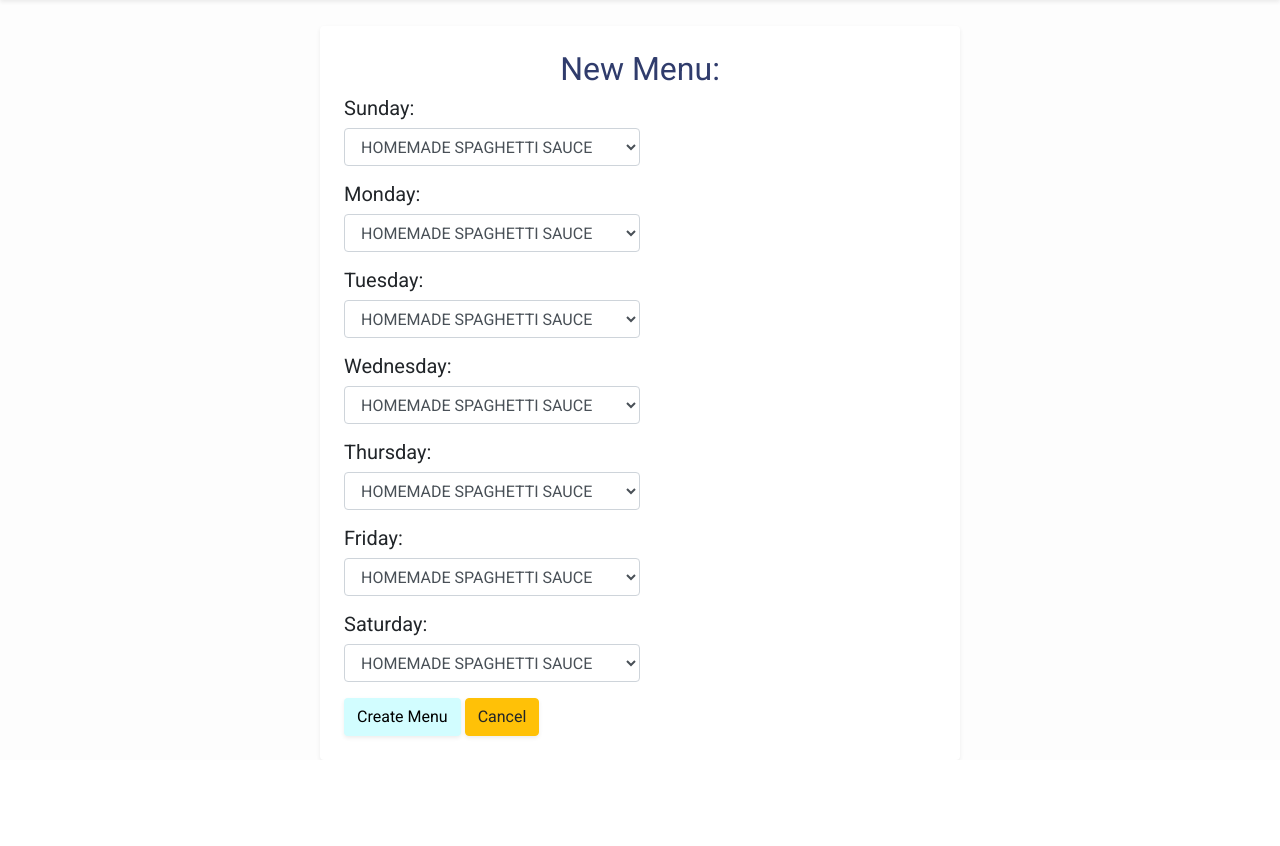
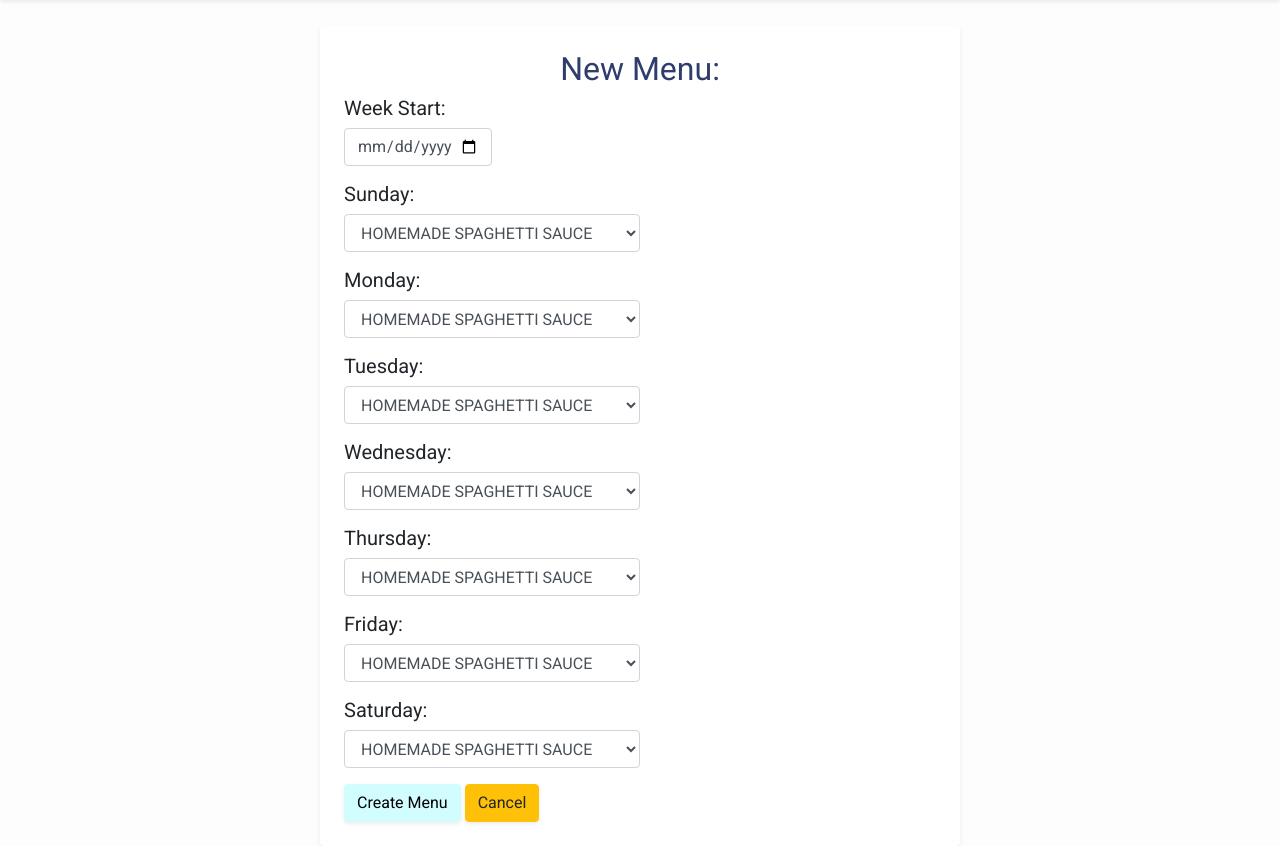
Before and after one commit to JennyWauer/foodie_favs, a Django app: template foodie_app/templates/menu.html in a window 1280 px wide. Shown: the part 70-916 px from the top of the page. Before the commit the page ends 807 px from the top, so only its background shows below. Run offline with Django 3.2, Linux system fonts and the light colour scheme; the template is opened without the code that fills it: values that come from a table or form of the project are taken from there, others are empty; data comes from the database, SQL or seed files in the repository; some libraries are stand-ins or nearby versions.

Commit message:
add date field

```diff
--- a/foodie_app/templates/edit_menu.html
+++ b/foodie_app/templates/edit_menu.html
@@ -31,6 +31,10 @@
         <h2 class="text-center">This Week's Menu:</h2>
         <form action="/home/{{user.id}}/edit_menu" method="POST">
             {% csrf_token %}
+            <div class="form-group">
+                <label for="week_start" class="h5">Week Start: </label>
+                <input type="date" name="week_start" id="week_start" value="{{menu.week_start}}" min="2020-01-01" max="2025-01-01" class="form-control w-25">
+            </div>
             <div class="form-group">
                 <label for="sunday" class="h5">Sunday: </label>
                 <select name="sunday" id="sunday" class="form-control w-50">
--- a/foodie_app/templates/menu.html
+++ b/foodie_app/templates/menu.html
@@ -31,6 +31,10 @@
         <h2 class="text-center">New Menu:</h2>
         <form action="/home/create_menu" method="POST">
             {% csrf_token %}
+            <div class="form-group">
+                <label for="week_start" class="h5">Week Start: </label>
+                <input type="date" name="week_start" id="week_start" value="{{menu.week_start}}" min="2020-01-01" max="2025-01-01" class="form-control w-25">
+            </div>
             <div class="form-group">
                 <label for="sunday" class="h5">Sunday: </label>
                 <select name="sunday" id="sunday" class="form-control w-50">
--- a/foodie_app/templates/previous_menus.html
+++ b/foodie_app/templates/previous_menus.html
@@ -31,7 +31,7 @@
         {% for menu in menus %}
             {% if menu.editor.id == user.id %}
                 <div class="menu w-75 ml-auto mr-auto m-3 d-flex flex-column p-1 pb-2 rounded shadow-sm">
-                    <h3 class="text-center p-2 home">Week of </h3>
+                    <h3 class="text-center p-2 home">Week of {{menu.week_start}}</h3>
                     <div class="day-row d-flex justify-content-around p-1">
                         <div class="day rounded shadow-sm d-flex flex-column">
                             <p class="font-weight-bold pt-2 h5 mt-2">Sunday</p>
--- a/foodie_app/views.py
+++ b/foodie_app/views.py
@@ -183,6 +183,7 @@ def remove_favorite(request, recipe_id):
 def create_menu(request):
     if request.method == "POST":
         Menu.objects.create(
+            week_start=request.POST['week_start'],
             sunday=Recipe.objects.get(id=request.POST['sunday']),
             monday=Recipe.objects.get(id=request.POST['monday']),
             tuesday=Recipe.objects.get(id=request.POST['tuesday']),
@@ -190,7 +191,7 @@ def create_menu(request):
             thursday=Recipe.objects.get(id=request.POST['thursday']),
             friday=Recipe.objects.get(id=request.POST['friday']),
             saturday=Recipe.objects.get(id=request.POST['saturday']),
-            editor=User.objects.get(id=request.POST['user_id']))
+            editor=User.objects.get(id=request.POST['user_id'])),
         return redirect('/home')
 
 def edit_menu(request, user_id):
@@ -203,6 +204,7 @@ def edit_menu(request, user_id):
         menu_to_edit.thursday = Recipe.objects.get(id=request.POST['thursday'])
         menu_to_edit.friday = Recipe.objects.get(id=request.POST['friday'])
         menu_to_edit.saturday = Recipe.objects.get(id=request.POST['saturday'])
+        menu_to_edit.week_start = request.POST['week_start']
         menu_to_edit.save()
         return redirect(f'/home/{user_id}')
 
```
